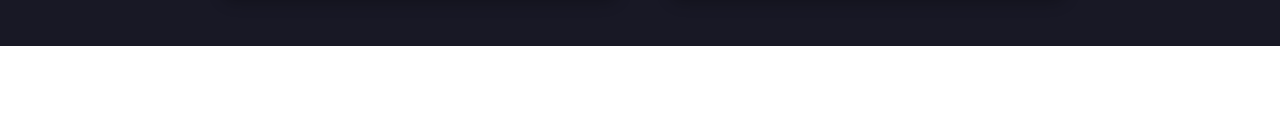
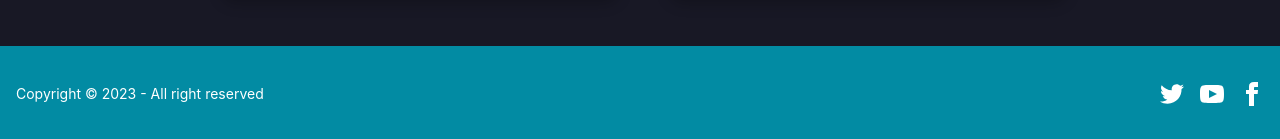
Before and after one commit to SumiAkter2/Sumi-Akter, a React (Create React App) app: page /contact in a window 1280 px wide. Shown: the part 735-874 px from the top of the page. Before the commit the page ends 800 px from the top, so only its background shows below. Built offline with nearby package versions, Linux system fonts and the light colour scheme.

Commit message:
added dynamic data and footer

```diff
--- a/src/App.js
+++ b/src/App.js
@@ -20,6 +20,7 @@
 import Innovative from "./Components/Portfolio/Innovative";
 import IniLabs from "./Components/Portfolio/IniLabs";
 import CarLand from "./Components/Portfolio/CarLand";
+import Footer from "./Components/Footer/Footer";
 
 function App() {
   return (
@@ -92,6 +93,7 @@
           </li>
         </ul>
       </div>
+      <Footer />
     </div>
   );
 }
--- /dev/null
+++ b/src/Components/Card/ExperienceCard.js
@@ -0,0 +1,11 @@
+import React from 'react';
+
+const ExperienceCard = () => {
+    return (
+        <div>
+
+        </div>
+    );
+};
+
+export default ExperienceCard;
--- /dev/null
+++ b/src/Components/Footer/Footer.js
@@ -0,0 +1,49 @@
+import React from "react";
+
+const Footer = () => {
+  const date = new Date().getFullYear();
+  return (
+    <footer className="footer items-center p-4 bg-secondary text-white lg:h-24 text-center">
+      <div className="items-center grid-flow-col">
+        <p>Copyright &copy; {date} - All right reserved</p>
+      </div>
+      <div className="grid-flow-col gap-4 md:place-self-center md:justify-self-end">
+        <a>
+          <svg
+            xmlns="http://www.w3.org/2000/svg"
+            width="24"
+            height="24"
+            viewBox="0 0 24 24"
+            className="fill-current"
+          >
+            <path d="M24 4.557c-.883.392-1.832.656-2.828.775 1.017-.609 1.798-1.574 2.165-2.724-.951.564-2.005.974-3.127 1.195-.897-.957-2.178-1.555-3.594-1.555-3.179 0-5.515 2.966-4.797 6.045-4.091-.205-7.719-2.165-10.148-5.144-1.29 2.213-.669 5.108 1.523 6.574-.806-.026-1.566-.247-2.229-.616-.054 2.281 1.581 4.415 3.949 4.89-.693.188-1.452.232-2.224.084.626 1.956 2.444 3.379 4.6 3.419-2.07 1.623-4.678 2.348-7.29 2.04 2.179 1.397 4.768 2.212 7.548 2.212 9.142 0 14.307-7.721 13.995-14.646.962-.695 1.797-1.562 2.457-2.549z"></path>
+          </svg>
+        </a>
+        <a>
+          <svg
+            xmlns="http://www.w3.org/2000/svg"
+            width="24"
+            height="24"
+            viewBox="0 0 24 24"
+            className="fill-current"
+          >
+            <path d="M19.615 3.184c-3.604-.246-11.631-.245-15.23 0-3.897.266-4.356 2.62-4.385 8.816.029 6.185.484 8.549 4.385 8.816 3.6.245 11.626.246 15.23 0 3.897-.266 4.356-2.62 4.385-8.816-.029-6.185-.484-8.549-4.385-8.816zm-10.615 12.816v-8l8 3.993-8 4.007z"></path>
+          </svg>
+        </a>
+        <a>
+          <svg
+            xmlns="http://www.w3.org/2000/svg"
+            width="24"
+            height="24"
+            viewBox="0 0 24 24"
+            className="fill-current"
+          >
+            <path d="M9 8h-3v4h3v12h5v-12h3.642l.358-4h-4v-1.667c0-.955.192-1.333 1.115-1.333h2.885v-5h-3.808c-3.596 0-5.192 1.583-5.192 4.615v3.385z"></path>
+          </svg>
+        </a>
+      </div>
+    </footer>
+  );
+};
+
+export default Footer;
--- a/src/Components/Home/Home.js
+++ b/src/Components/Home/Home.js
@@ -9,8 +9,8 @@
     <div>
       <Banner />
       <About />
-      <Slider/>
-      <Contact/>
+      <Slider />
+      <Contact />
     </div>
   );
 };
```
